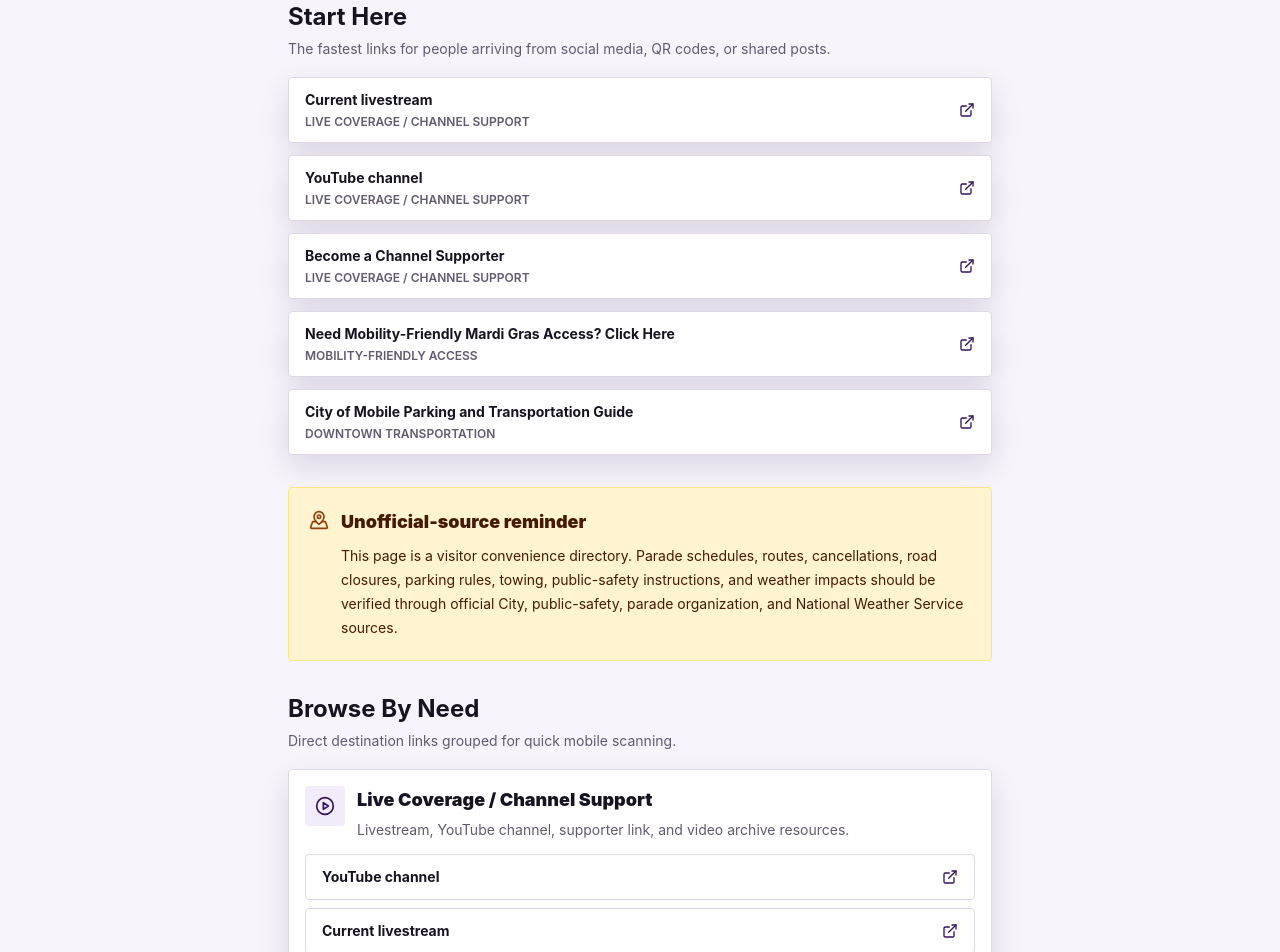
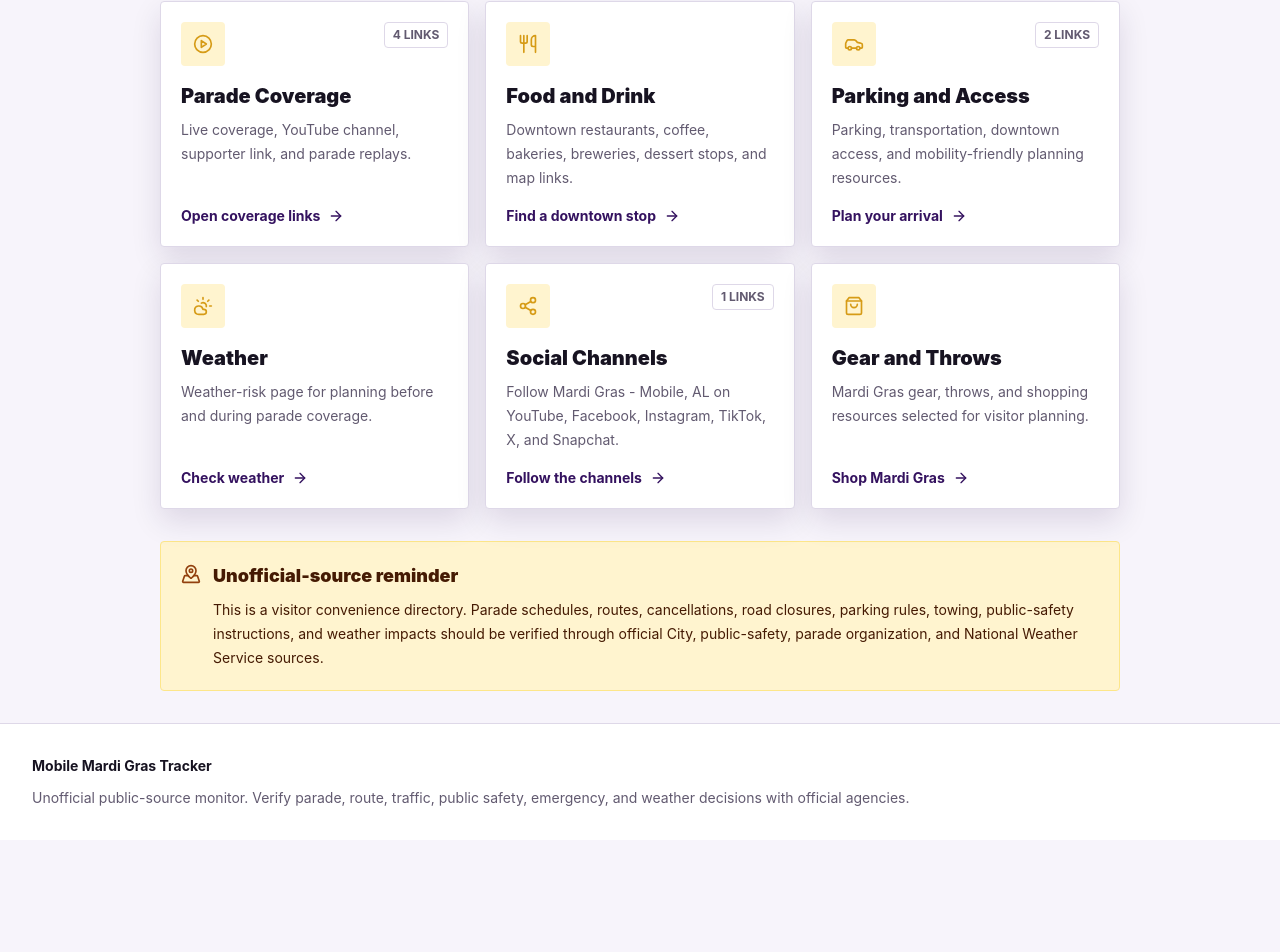
Before and after one commit to TheCryptoArborist/251mardigras, a Next.js app: page /links in a window 1280 px wide. Shown: the part 460-1412 px from the top of the page. After the commit the page ends 1300 px from the top, so only its background shows below. Built offline with nearby package versions, Linux system fonts and the light colour scheme; no server answers; the database is empty; what @next/env would draw is missing.

Commit message:
Separate quick links into categorized landing page

```diff
--- a/src/app/links/page.tsx
+++ b/src/app/links/page.tsx
@@ -1,9 +1,8 @@
 import Link from "next/link";
 import {
-  Accessibility,
-  Archive,
   ArrowRight,
   Car,
+  CloudSun,
   ExternalLink,
   MapPinned,
   PlayCircle,
@@ -11,76 +10,76 @@ import {
   ShoppingBag,
   Utensils
 } from "lucide-react";
-import { SectionHeader } from "@/components/SectionHeader";
-import { getResources, type ResourceItem } from "@/lib/data-access";
-import { groupBy } from "@/lib/format";
+import { getResources } from "@/lib/data-access";
 
 export const dynamic = "force-dynamic";
 
-const categoryOrder = [
-  "Live Coverage / Channel Support",
-  "Social Media",
-  "Mobility-Friendly Access",
-  "Downtown Transportation",
-  "Food and Drink",
-  "Mardi Gras Gear / Throws",
-  "Previous Parade Seasons"
+const quickLinkGroups = [
+  {
+    title: "Parade Coverage",
+    description: "Live coverage, YouTube channel, supporter link, and parade replays.",
+    href: "/links/parade-coverage",
+    categories: ["Live Coverage / Channel Support", "Previous Parade Seasons"],
+    icon: <PlayCircle className="h-5 w-5" aria-hidden="true" />,
+    action: "Open coverage links"
+  },
+  {
+    title: "Food and Drink",
+    description: "Downtown restaurants, coffee, bakeries, breweries, dessert stops, and map links.",
+    href: "/links/food-drink",
+    categories: ["Food and Drink"],
+    icon: <Utensils className="h-5 w-5" aria-hidden="true" />,
+    action: "Find a downtown stop"
+  },
+  {
+    title: "Parking and Access",
+    description: "Parking, transportation, downtown access, and mobility-friendly planning resources.",
+    href: "/links/parking-access",
+    categories: ["Downtown Transportation", "Mobility-Friendly Access"],
+    icon: <Car className="h-5 w-5" aria-hidden="true" />,
+    action: "Plan your arrival"
+  },
+  {
+    title: "Weather",
+    description: "Weather-risk page for planning before and during parade coverage.",
+    href: "/weather",
+    categories: [],
+    icon: <CloudSun className="h-5 w-5" aria-hidden="true" />,
+    action: "Check weather"
+  },
+  {
+    title: "Social Channels",
+    description: "Follow Mardi Gras - Mobile, AL on YouTube, Facebook, Instagram, TikTok, X, and Snapchat.",
+    href: "/links/social-channels",
+    categories: ["Social Media"],
+    icon: <Share2 className="h-5 w-5" aria-hidden="true" />,
+    action: "Follow the channels"
+  },
+  {
+    title: "Gear and Throws",
+    description: "Mardi Gras gear, throws, and shopping resources selected for visitor planning.",
+    href: "/links/gear-throws",
+    categories: ["Mardi Gras Gear / Throws"],
+    icon: <ShoppingBag className="h-5 w-5" aria-hidden="true" />,
+    action: "Shop Mardi Gras"
+  }
 ];
-
-const priorityTitles = [
-  "Current livestream",
-  "YouTube channel",
-  "Become a Channel Supporter",
-  "Facebook",
-  "Instagram",
-  "TikTok",
-  "X",
-  "Need Mobility-Friendly Mardi Gras Access? Click Here",
-  "City of Mobile Parking and Transportation Guide",
-  "Downtown Parking Map",
-  "Port City Throws",
-  "Mardi Gras 2025 Playlist"
-];
-
-const categoryDescriptions: Record<string, string> = {
-  "Live Coverage / Channel Support": "Livestream, YouTube channel, supporter link, and video archive resources.",
-  "Social Media": "Direct social channel destinations for Mardi Gras - Mobile, AL.",
-  "Mobility-Friendly Access": "Access-support resources. Verify parade schedules and public-safety guidance with official sources.",
-  "Downtown Transportation": "Parking, transportation, and downtown access planning links.",
-  "Food and Drink": "Downtown food and drink stops that visitors commonly look for during parade season.",
-  "Mardi Gras Gear / Throws": "Throws, gear, and Mardi Gras shopping resources.",
-  "Previous Parade Seasons": "Prior-year Mobile Mardi Gras coverage and playlists."
-};
-
-const categoryIcons: Record<string, React.ReactNode> = {
-  "Live Coverage / Channel Support": <PlayCircle className="h-5 w-5" aria-hidden="true" />,
-  "Social Media": <Share2 className="h-5 w-5" aria-hidden="true" />,
-  "Mobility-Friendly Access": <Accessibility className="h-5 w-5" aria-hidden="true" />,
-  "Downtown Transportation": <Car className="h-5 w-5" aria-hidden="true" />,
-  "Food and Drink": <Utensils className="h-5 w-5" aria-hidden="true" />,
-  "Mardi Gras Gear / Throws": <ShoppingBag className="h-5 w-5" aria-hidden="true" />,
-  "Previous Parade Seasons": <Archive className="h-5 w-5" aria-hidden="true" />
-};
 
 export default async function LinksPage() {
   const resources = await getResources();
-  const grouped = groupBy(resources, (resource) => resource.category);
-  const priorityResources = priorityTitles
-    .map((title) => resources.find((resource) => resource.title === title))
-    .filter((resource): resource is ResourceItem => Boolean(resource));
 
   return (
     <div>
       <section className="border-b border-parade-line bg-white">
-        <div className="mx-auto max-w-3xl px-4 py-8 text-center sm:px-6 lg:px-8">
+        <div className="mx-auto max-w-4xl px-4 py-8 text-center sm:px-6 lg:px-8">
           <p className="text-sm font-bold uppercase tracking-wide text-parade-purple">Mobile quick links</p>
           <h1 className="mt-2 text-4xl font-black tracking-normal text-parade-ink sm:text-5xl">
-            Mardi Gras - Mobile, AL
+            Choose what you need.
           </h1>
           <p className="mx-auto mt-4 max-w-2xl text-base leading-7 text-parade-muted sm:text-lg">
-            Direct links for livestreams, social channels, parking, mobility-friendly access, food, gear, and previous Mobile Mardi Gras coverage.
+            This page replaces the old Linktree-style list with separated paths for parade coverage, food, parking, access, weather, social channels, and gear.
           </p>
-          <div className="mt-6 grid gap-3 sm:grid-cols-2">
+          <div className="mt-6 flex flex-wrap justify-center gap-3">
             <Link href="/watch" className="inline-flex items-center justify-center gap-2 rounded bg-parade-purple px-5 py-3 text-sm font-bold text-white hover:bg-parade-purpleDark">
               Watch Live <ArrowRight className="h-4 w-4" aria-hidden="true" />
             </Link>
@@ -91,15 +90,19 @@ export default async function LinksPage() {
         </div>
       </section>
 
-      <div className="mx-auto max-w-3xl space-y-8 px-4 py-8 sm:px-6 lg:px-8">
+      <div className="mx-auto max-w-5xl space-y-8 px-4 py-8 sm:px-6 lg:px-8">
         <section>
-          <SectionHeader
-            title="Start Here"
-            description="The fastest links for people arriving from social media, QR codes, or shared posts."
-          />
-          <div className="space-y-3">
-            {priorityResources.map((resource) => (
-              <QuickLink key={resource.id} resource={resource} featured />
+          <div className="grid gap-4 md:grid-cols-2 xl:grid-cols-3">
+            {quickLinkGroups.map((group) => (
+              <QuickLinkGroupCard
+                key={group.title}
+                title={group.title}
+                description={group.description}
+                href={group.href}
+                icon={group.icon}
+                action={group.action}
+                count={countResourcesForCategories(resources, group.categories)}
+              />
             ))}
           </div>
         </section>
@@ -110,28 +113,9 @@ export default async function LinksPage() {
             <div>
               <h2 className="text-lg font-black text-amber-950">Unofficial-source reminder</h2>
               <p className="mt-2 text-sm leading-6 text-amber-950">
-                This page is a visitor convenience directory. Parade schedules, routes, cancellations, road closures, parking rules, towing, public-safety instructions, and weather impacts should be verified through official City, public-safety, parade organization, and National Weather Service sources.
+                This is a visitor convenience directory. Parade schedules, routes, cancellations, road closures, parking rules, towing, public-safety instructions, and weather impacts should be verified through official City, public-safety, parade organization, and National Weather Service sources.
               </p>
             </div>
-          </div>
-        </section>
-
-        <section>
-          <SectionHeader
-            title="Browse By Need"
-            description="Direct destination links grouped for quick mobile scanning."
-          />
-          <div className="space-y-5">
-            {categoryOrder.map((category) => {
-              const items = grouped[category] ?? [];
-              if (items.length === 0) {
-                return null;
-              }
-
-              return (
-                <QuickCategory key={category} category={category} resources={items} />
-              );
-            })}
           </div>
         </section>
       </div>
@@ -139,40 +123,47 @@ export default async function LinksPage() {
   );
 }
 
-function QuickCategory({ category, resources }: { category: string; resources: ResourceItem[] }) {
+function QuickLinkGroupCard({
+  title,
+  description,
+  href,
+  icon,
+  action,
+  count
+}: {
+  title: string;
+  description: string;
+  href: string;
+  icon: React.ReactNode;
+  action: string;
+  count: number;
+}) {
   return (
-    <section className="min-w-0 rounded border border-parade-line bg-white p-4 shadow-civic">
-      <div className="mb-3 flex items-start gap-3">
-        <div className="grid h-10 w-10 shrink-0 place-items-center rounded bg-parade-purpleSoft text-parade-purple">
-          {categoryIcons[category] ?? <ExternalLink className="h-5 w-5" aria-hidden="true" />}
+    <Link href={href} className="flex h-full min-w-0 flex-col rounded border border-parade-line bg-white p-5 shadow-civic transition hover:-translate-y-0.5 hover:bg-parade-purpleSoft">
+      <div className="flex items-start justify-between gap-3">
+        <div className="grid h-11 w-11 shrink-0 place-items-center rounded bg-parade-goldSoft text-parade-gold">
+          {icon}
         </div>
-        <div className="min-w-0">
-          <h2 className="text-lg font-black text-parade-ink">{category}</h2>
-          <p className="mt-1 text-sm leading-6 text-parade-muted">{categoryDescriptions[category]}</p>
-        </div>
+        {count > 0 ? (
+          <span className="rounded border border-parade-line bg-white px-2 py-1 text-xs font-bold uppercase text-parade-muted">
+            {count} links
+          </span>
+        ) : null}
       </div>
-      <div className="space-y-2">
-        {resources.map((resource) => (
-          <QuickLink key={resource.id} resource={resource} />
-        ))}
-      </div>
-    </section>
+      <h2 className="mt-4 text-xl font-black text-parade-ink">{title}</h2>
+      <p className="mt-2 flex-1 text-sm leading-6 text-parade-muted">{description}</p>
+      <span className="mt-4 inline-flex items-center gap-2 text-sm font-bold text-parade-purple">
+        {action}
+        {href.startsWith("/") ? <ArrowRight className="h-4 w-4" aria-hidden="true" /> : <ExternalLink className="h-4 w-4" aria-hidden="true" />}
+      </span>
+    </Link>
   );
 }
 
-function QuickLink({ resource, featured = false }: { resource: ResourceItem; featured?: boolean }) {
-  return (
-    <a
-      href={resource.url}
-      target="_blank"
-      rel="noreferrer"
-      className={`flex min-w-0 items-center justify-between gap-3 rounded border border-parade-line bg-white px-4 py-3 text-left text-sm font-bold text-parade-ink transition hover:bg-parade-purpleSoft ${featured ? "shadow-civic" : ""}`}
-    >
-      <span className="min-w-0">
-        <span className="block truncate">{resource.title}</span>
-        {featured ? <span className="mt-1 block truncate text-xs font-semibold uppercase text-parade-muted">{resource.category}</span> : null}
-      </span>
-      <ExternalLink className="h-4 w-4 shrink-0 text-parade-purple" aria-hidden="true" />
-    </a>
-  );
+function countResourcesForCategories(resources: Awaited<ReturnType<typeof getResources>>, categories: string[]) {
+  if (categories.length === 0) {
+    return 0;
+  }
+
+  return resources.filter((resource) => categories.includes(resource.category)).length;
 }
```
